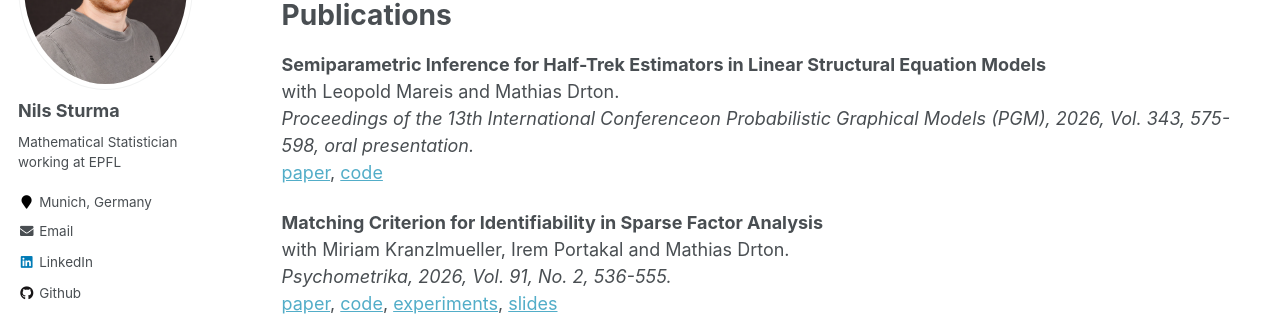
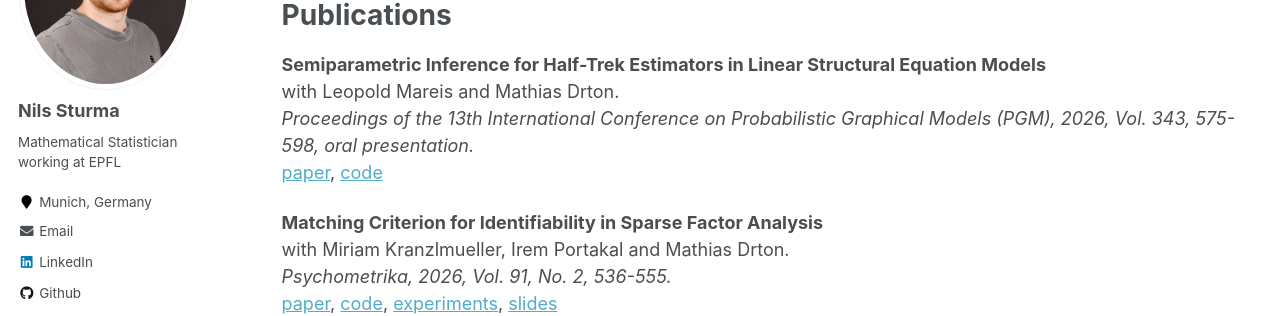
Before and after one commit to NilsSturma/nilssturma.github.io, a Jekyll site: the page built from _pages/publications.md, in a window 1280 px wide and 900 px high, scrolled down 582 px. Shown: the part 152-468 px from the top of the window. Built offline with Jekyll 4.4.1, drawn with Linux system fonts in a browser that asks for light colours; some web fonts are replaced.

Commit message:
typo in PGM reference

```diff
--- a/_pages/publications.md
+++ b/_pages/publications.md
@@ -42,7 +42,7 @@ with Dennis Leung. \
 
 **Semiparametric Inference for Half-Trek Estimators in Linear Structural Equation Models** \
 with Leopold Mareis and Mathias Drton. \
-*Proceedings of the 13th International Conferenceon Probabilistic Graphical Models (PGM), 2026, Vol. 343, 575-598, oral presentation.* \
+*Proceedings of the 13th International Conference on Probabilistic Graphical Models (PGM), 2026, Vol. 343, 575-598, oral presentation.* \
 [paper](https://proceedings.mlr.press/v343/mareis26a.html), [code](https://zenodo.org/records/21649509)
 
 **Matching Criterion for Identifiability in Sparse Factor Analysis** \
```
